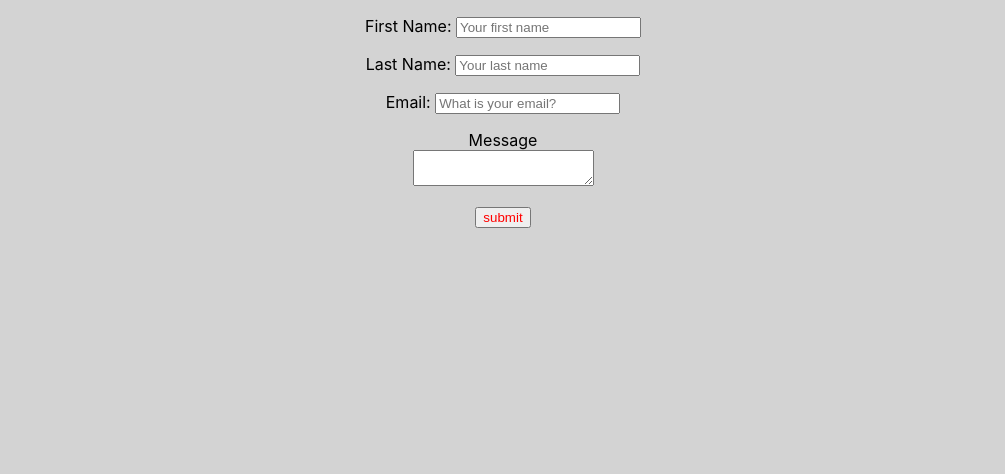
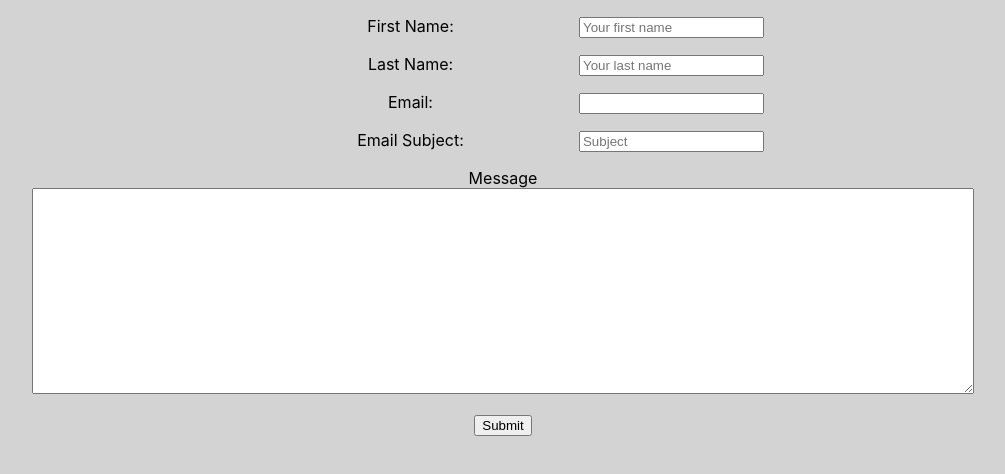
Before and after one commit to mylesrangel/mylesrangel, a React (Create React App) app in the folder mylesrangel/: page / in a window 1280 px wide. Shown: the top 474 px of the page, without its empty margins (137-1142 px from the left). Built offline with nearby package versions, Linux system fonts and the light colour scheme.

Commit message:
Finished up simple contact form (no functionality yet)

```diff
--- a/mylesrangel/src/Components/Contact/contact.css
+++ b/mylesrangel/src/Components/Contact/contact.css
@@ -4,21 +4,30 @@ body{
 }
 
 #contactForm form{
-	diplay: block;
+
 }
 
 #contactForm .formElements{
 	margin: 1em;
 }
 
-#contactForm input{
-	color: red;
-	width: window.innerHtml;
-
+#contactForm label{
+	display: inline-block;
+	width: 27%;
 
 
 }
 
+#contactForm input{
+
+
+}
+
+#contactForm textarea{
+
+	width: 75%;
+	height: 200px;
+}
 
 p{
 
--- a/mylesrangel/src/Components/Contact/contact.js
+++ b/mylesrangel/src/Components/Contact/contact.js
@@ -22,14 +22,19 @@ const Contact = () => {
 					</p>
 					<p className="formElements">
 						<label> Email: </label>
-						<input id="email" placeholder="What is your email?" />
+						<input id="email" />
 					</p>
+					<p className="formElements">
+						<label> Email Subject: </label>
+						<input id="subject" placeholder="Subject" />
+					</p>
+
 					<p className="formElements">
 						<label> Message </label>
 						<br />
-						<textarea id="message" placeholder="What would you like to tell me?"> </textarea>
+						<textarea name="Message" > </textarea>
 					</p>
-						<input type="submit" value="submit" />
+						<input type="submit" value="Submit" />
 				</form>
 			</div>
 		)
```
